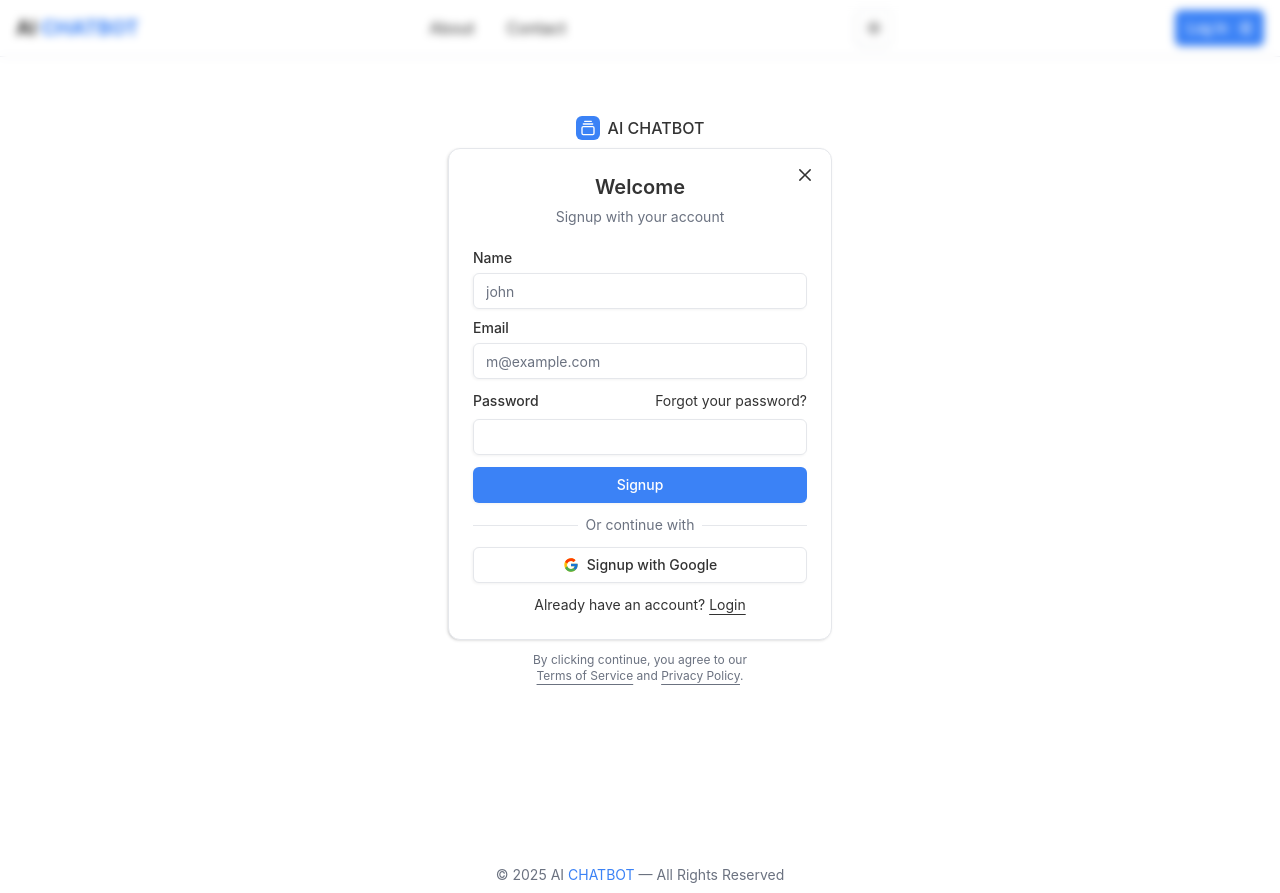
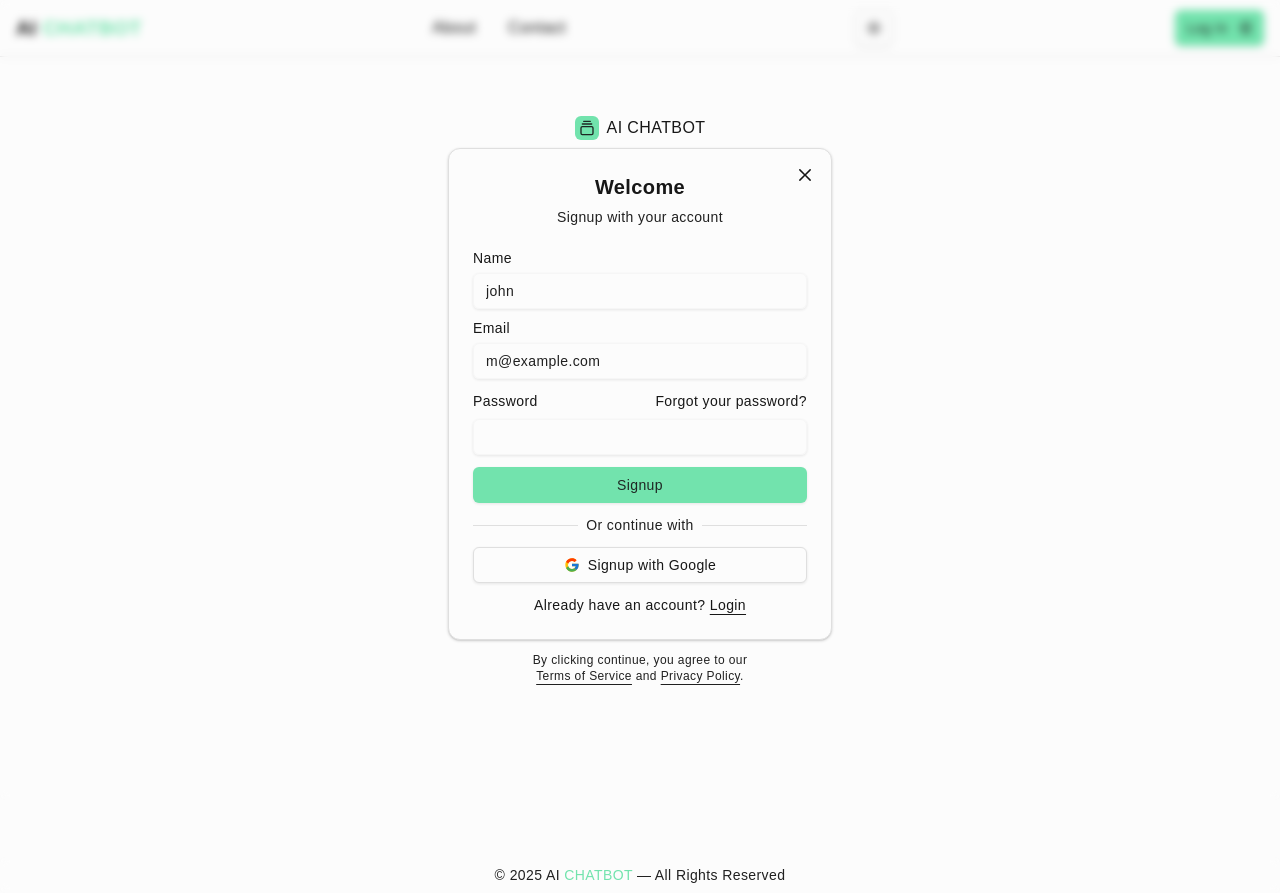
Before and after one commit to Anshuman6484/aichatbot-client, a React (Vite) app: page /signup in a window 1280 px wide. Built offline with nearby package versions, Linux system fonts and the light colour scheme; no server answers.

Commit message:
fix: UI and logic for chat message

```diff
--- a/src/components/AppLayout.jsx
+++ b/src/components/AppLayout.jsx
@@ -1,7 +1,7 @@
 import { Outlet } from 'react-router-dom'
 import Navbar from './Navbar'
 import Footer from './Footer'
-import { SidebarProvider, SidebarTrigger } from './ui/sidebar'
+import { SidebarProvider } from './ui/sidebar'
 import AppSidebar from './AppSidebar'
 import { Toaster } from '@/components/ui/sonner'
 import ScrollToTop from './ScrollToTop'
--- a/src/index.css
+++ b/src/index.css
@@ -9,108 +9,118 @@
   }
 }
 
+@layer base {
+  * {
+    @apply border-border outline-ring/50;
+  }
+  body {
+    @apply bg-background text-foreground;
+  }
+}
+
 :root {
-  --background: oklch(1 0 0);
-  --foreground: oklch(0.3211 0 0);
-  --card: oklch(1 0 0);
-  --card-foreground: oklch(0.3211 0 0);
-  --popover: oklch(1 0 0);
-  --popover-foreground: oklch(0.3211 0 0);
-  --primary: oklch(0.6231 0.188 259.8145);
-  --primary-foreground: oklch(1 0 0);
-  --secondary: oklch(0.967 0.0029 264.5419);
-  --secondary-foreground: oklch(0.4461 0.0263 256.8018);
-  --muted: oklch(0.9846 0.0017 247.8389);
-  --muted-foreground: oklch(0.551 0.0234 264.3637);
-  --accent: oklch(0.9514 0.025 236.8242);
-  --accent-foreground: oklch(0.3791 0.1378 265.5222);
-  --destructive: oklch(0.6368 0.2078 25.3313);
-  --destructive-foreground: oklch(1 0 0);
-  --border: oklch(0.9276 0.0058 264.5313);
-  --input: oklch(0.9276 0.0058 264.5313);
-  --ring: oklch(0.6231 0.188 259.8145);
-  --chart-1: oklch(0.6231 0.188 259.8145);
-  --chart-2: oklch(0.5461 0.2152 262.8809);
-  --chart-3: oklch(0.4882 0.2172 264.3763);
-  --chart-4: oklch(0.4244 0.1809 265.6377);
-  --chart-5: oklch(0.3791 0.1378 265.5222);
-  --sidebar: oklch(0.9846 0.0017 247.8389);
-  --sidebar-foreground: oklch(0.3211 0 0);
-  --sidebar-primary: oklch(0.6231 0.188 259.8145);
-  --sidebar-primary-foreground: oklch(1 0 0);
-  --sidebar-accent: oklch(0.9514 0.025 236.8242);
-  --sidebar-accent-foreground: oklch(0.3791 0.1378 265.5222);
-  --sidebar-border: oklch(0.9276 0.0058 264.5313);
-  --sidebar-ring: oklch(0.6231 0.188 259.8145);
-  --font-sans: Inter, sans-serif;
-  --font-serif: Open Sans, sans-serif;
-  --font-mono: Roboto Mono, monospace;
+  --background: oklch(0.9911 0 0);
+  --foreground: oklch(0.2046 0 0);
+  --card: oklch(0.9911 0 0);
+  --card-foreground: oklch(0.2046 0 0);
+  --popover: oklch(0.9911 0 0);
+  --popover-foreground: oklch(0.4386 0 0);
+  --primary: oklch(0.8348 0.1302 160.908);
+  --primary-foreground: oklch(0.2626 0.0147 166.4589);
+  --secondary: oklch(0.994 0 0);
+  --secondary-foreground: oklch(0.2046 0 0);
+  --muted: oklch(0.9461 0 0);
+  --muted-foreground: oklch(0.2435 0 0);
+  --accent: oklch(0.9461 0 0);
+  --accent-foreground: oklch(0.2435 0 0);
+  --destructive: oklch(0.5523 0.1927 32.7272);
+  --destructive-foreground: oklch(0.9934 0.0032 17.2118);
+  --border: oklch(0.9037 0 0);
+  --input: oklch(0.9731 0 0);
+  --ring: oklch(0.8348 0.1302 160.908);
+  --chart-1: oklch(0.8348 0.1302 160.908);
+  --chart-2: oklch(0.6231 0.188 259.8145);
+  --chart-3: oklch(0.6056 0.2189 292.7172);
+  --chart-4: oklch(0.7686 0.1647 70.0804);
+  --chart-5: oklch(0.6959 0.1491 162.4796);
+  --sidebar: oklch(0.9911 0 0);
+  --sidebar-foreground: oklch(0.5452 0 0);
+  --sidebar-primary: oklch(0.8348 0.1302 160.908);
+  --sidebar-primary-foreground: oklch(0.2626 0.0147 166.4589);
+  --sidebar-accent: oklch(0.9461 0 0);
+  --sidebar-accent-foreground: oklch(0.2435 0 0);
+  --sidebar-border: oklch(0.9037 0 0);
+  --sidebar-ring: oklch(0.8348 0.1302 160.908);
+  --font-sans: Outfit, sans-serif;
+  --font-serif: ui-serif, Georgia, Cambria, 'Times New Roman', Times, serif;
+  --font-mono: monospace;
   --radius: 0.5rem;
-  --shadow-2xs: -1px 1px 3px 0px hsl(0 0% 0% / 0.05);
-  --shadow-xs: -1px 1px 3px 0px hsl(0 0% 0% / 0.05);
-  --shadow-sm: -1px 1px 3px 0px hsl(0 0% 0% / 0.1),
-    -1px 1px 2px -1px hsl(0 0% 0% / 0.1);
-  --shadow: -1px 1px 3px 0px hsl(0 0% 0% / 0.1),
-    -1px 1px 2px -1px hsl(0 0% 0% / 0.1);
-  --shadow-md: -1px 1px 3px 0px hsl(0 0% 0% / 0.1),
-    -1px 2px 4px -1px hsl(0 0% 0% / 0.1);
-  --shadow-lg: -1px 1px 3px 0px hsl(0 0% 0% / 0.1),
-    -1px 4px 6px -1px hsl(0 0% 0% / 0.1);
-  --shadow-xl: -1px 1px 3px 0px hsl(0 0% 0% / 0.1),
-    -1px 8px 10px -1px hsl(0 0% 0% / 0.1);
-  --shadow-2xl: -1px 1px 3px 0px hsl(0 0% 0% / 0.25);
+  --shadow-2xs: 0px 1px 3px 0px hsl(0 0% 0% / 0.09);
+  --shadow-xs: 0px 1px 3px 0px hsl(0 0% 0% / 0.09);
+  --shadow-sm: 0px 1px 3px 0px hsl(0 0% 0% / 0.17),
+    0px 1px 2px -1px hsl(0 0% 0% / 0.17);
+  --shadow: 0px 1px 3px 0px hsl(0 0% 0% / 0.17),
+    0px 1px 2px -1px hsl(0 0% 0% / 0.17);
+  --shadow-md: 0px 1px 3px 0px hsl(0 0% 0% / 0.17),
+    0px 2px 4px -1px hsl(0 0% 0% / 0.17);
+  --shadow-lg: 0px 1px 3px 0px hsl(0 0% 0% / 0.17),
+    0px 4px 6px -1px hsl(0 0% 0% / 0.17);
+  --shadow-xl: 0px 1px 3px 0px hsl(0 0% 0% / 0.17),
+    0px 8px 10px -1px hsl(0 0% 0% / 0.17);
+  --shadow-2xl: 0px 1px 3px 0px hsl(0 0% 0% / 0.43);
+  --tracking-normal: 0.025em;
 }
 
 .dark {
-  --background: oklch(0.2046 0 0);
-  --foreground: oklch(0.9219 0 0);
-  --card: oklch(0.2686 0 0);
-  --card-foreground: oklch(0.9219 0 0);
-  --popover: oklch(0.2686 0 0);
-  --popover-foreground: oklch(0.9219 0 0);
-  --primary: oklch(0.6231 0.188 259.8145);
-  --primary-foreground: oklch(1 0 0);
-  --secondary: oklch(0.2686 0 0);
-  --secondary-foreground: oklch(0.9219 0 0);
-  --muted: oklch(0.2686 0 0);
-  --muted-foreground: oklch(0.7155 0 0);
-  --accent: oklch(0.3791 0.1378 265.5222);
-  --accent-foreground: oklch(0.8823 0.0571 254.1284);
-  --destructive: oklch(0.6368 0.2078 25.3313);
-  --destructive-foreground: oklch(1 0 0);
-  --border: oklch(0.3715 0 0);
-  --input: oklch(0.3715 0 0);
-  --ring: oklch(0.6231 0.188 259.8145);
-  --chart-1: oklch(0.7137 0.1434 254.624);
-  --chart-2: oklch(0.6231 0.188 259.8145);
-  --chart-3: oklch(0.5461 0.2152 262.8809);
-  --chart-4: oklch(0.4882 0.2172 264.3763);
-  --chart-5: oklch(0.4244 0.1809 265.6377);
-  --sidebar: oklch(0.2046 0 0);
-  --sidebar-foreground: oklch(0.9219 0 0);
-  --sidebar-primary: oklch(0.6231 0.188 259.8145);
-  --sidebar-primary-foreground: oklch(1 0 0);
-  --sidebar-accent: oklch(0.3791 0.1378 265.5222);
-  --sidebar-accent-foreground: oklch(0.8823 0.0571 254.1284);
-  --sidebar-border: oklch(0.3715 0 0);
-  --sidebar-ring: oklch(0.6231 0.188 259.8145);
-  --font-sans: Inter, sans-serif;
-  --font-serif: Open Sans, sans-serif;
-  --font-mono: Roboto Mono, monospace;
+  --background: oklch(0.1822 0 0);
+  --foreground: oklch(0.9288 0.0126 255.5078);
+  --card: oklch(0.2046 0 0);
+  --card-foreground: oklch(0.9288 0.0126 255.5078);
+  --popover: oklch(0.2603 0 0);
+  --popover-foreground: oklch(0.7348 0 0);
+  --primary: oklch(0.4365 0.1044 156.7556);
+  --primary-foreground: oklch(0.9213 0.0135 167.1556);
+  --secondary: oklch(0.2603 0 0);
+  --secondary-foreground: oklch(0.9851 0 0);
+  --muted: oklch(0.2393 0 0);
+  --muted-foreground: oklch(0.7122 0 0);
+  --accent: oklch(0.3132 0 0);
+  --accent-foreground: oklch(0.9851 0 0);
+  --destructive: oklch(0.3123 0.0852 29.7877);
+  --destructive-foreground: oklch(0.9368 0.0045 34.3092);
+  --border: oklch(0.2809 0 0);
+  --input: oklch(0.2603 0 0);
+  --ring: oklch(0.8003 0.1821 151.711);
+  --chart-1: oklch(0.8003 0.1821 151.711);
+  --chart-2: oklch(0.7137 0.1434 254.624);
+  --chart-3: oklch(0.709 0.1592 293.5412);
+  --chart-4: oklch(0.8369 0.1644 84.4286);
+  --chart-5: oklch(0.7845 0.1325 181.912);
+  --sidebar: oklch(0.1822 0 0);
+  --sidebar-foreground: oklch(0.6301 0 0);
+  --sidebar-primary: oklch(0.4365 0.1044 156.7556);
+  --sidebar-primary-foreground: oklch(0.9213 0.0135 167.1556);
+  --sidebar-accent: oklch(0.3132 0 0);
+  --sidebar-accent-foreground: oklch(0.9851 0 0);
+  --sidebar-border: oklch(0.2809 0 0);
+  --sidebar-ring: oklch(0.8003 0.1821 151.711);
+  --font-sans: Outfit, sans-serif;
+  --font-serif: ui-serif, Georgia, Cambria, 'Times New Roman', Times, serif;
+  --font-mono: monospace;
   --radius: 0.5rem;
-  --shadow-2xs: -1px 1px 3px 0px hsl(0 0% 0% / 0.05);
-  --shadow-xs: -1px 1px 3px 0px hsl(0 0% 0% / 0.05);
-  --shadow-sm: -1px 1px 3px 0px hsl(0 0% 0% / 0.1),
-    -1px 1px 2px -1px hsl(0 0% 0% / 0.1);
-  --shadow: -1px 1px 3px 0px hsl(0 0% 0% / 0.1),
-    -1px 1px 2px -1px hsl(0 0% 0% / 0.1);
-  --shadow-md: -1px 1px 3px 0px hsl(0 0% 0% / 0.1),
-    -1px 2px 4px -1px hsl(0 0% 0% / 0.1);
-  --shadow-lg: -1px 1px 3px 0px hsl(0 0% 0% / 0.1),
-    -1px 4px 6px -1px hsl(0 0% 0% / 0.1);
-  --shadow-xl: -1px 1px 3px 0px hsl(0 0% 0% / 0.1),
-    -1px 8px 10px -1px hsl(0 0% 0% / 0.1);
-  --shadow-2xl: -1px 1px 3px 0px hsl(0 0% 0% / 0.25);
+  --shadow-2xs: 0px 1px 3px 0px hsl(0 0% 0% / 0.09);
+  --shadow-xs: 0px 1px 3px 0px hsl(0 0% 0% / 0.09);
+  --shadow-sm: 0px 1px 3px 0px hsl(0 0% 0% / 0.17),
+    0px 1px 2px -1px hsl(0 0% 0% / 0.17);
+  --shadow: 0px 1px 3px 0px hsl(0 0% 0% / 0.17),
+    0px 1px 2px -1px hsl(0 0% 0% / 0.17);
+  --shadow-md: 0px 1px 3px 0px hsl(0 0% 0% / 0.17),
+    0px 2px 4px -1px hsl(0 0% 0% / 0.17);
+  --shadow-lg: 0px 1px 3px 0px hsl(0 0% 0% / 0.17),
+    0px 4px 6px -1px hsl(0 0% 0% / 0.17);
+  --shadow-xl: 0px 1px 3px 0px hsl(0 0% 0% / 0.17),
+    0px 8px 10px -1px hsl(0 0% 0% / 0.17);
+  --shadow-2xl: 0px 1px 3px 0px hsl(0 0% 0% / 0.43);
 }
 
 @theme inline {
@@ -164,20 +174,15 @@
   --shadow-lg: var(--shadow-lg);
   --shadow-xl: var(--shadow-xl);
   --shadow-2xl: var(--shadow-2xl);
+
+  --tracking-tighter: calc(var(--tracking-normal) - 0.05em);
+  --tracking-tight: calc(var(--tracking-normal) - 0.025em);
+  --tracking-normal: var(--tracking-normal);
+  --tracking-wide: calc(var(--tracking-normal) + 0.025em);
+  --tracking-wider: calc(var(--tracking-normal) + 0.05em);
+  --tracking-widest: calc(var(--tracking-normal) + 0.1em);
 }
 
-@layer base {
-  * {
-    @apply border-border outline-ring/50;
-  }
-  body {
-    @apply bg-background text-foreground;
-  }
+body {
+  letter-spacing: var(--tracking-normal);
 }
-
-@layer base {
-  body.no-scroll,
-  html.no-scroll {
-    overflow: hidden !important;
-  }
-}
--- a/src/pages/LogIn/functions/loginAction.js
+++ b/src/pages/LogIn/functions/loginAction.js
@@ -5,8 +5,8 @@ export const action = async ({ request }) => {
     const formData = await request.formData()
     const email = formData.get('email')
     const password = formData.get('password')
-    await login(email, password)
-    return { success: 'Login Successful!' }
+    const response = await login(email, password)
+    return { success: 'Login Successful!', response }
   } catch (err) {
     return { error: 'Login Failed!' }
   }
--- a/src/pages/SignUp/functions/signupAction.js
+++ b/src/pages/SignUp/functions/signupAction.js
@@ -6,8 +6,8 @@ export const action = async ({ request }) => {
     const name = formData.get('name')
     const email = formData.get('email')
     const password = formData.get('password')
-    await signup(name, email, password)
-    return { success: 'Signup Successful!' }
+    const response = await signup(name, email, password)
+    return { success: 'Signup Successful!', response }
   } catch (err) {
     return { error: 'Signup Failed!' }
   }
--- a/src/services/airequest.js
+++ b/src/services/airequest.js
@@ -1,8 +1,12 @@
 import axios from './axios'
 
-export const queryToAI = async (messages) => {
+export const queryToAI = async (userId, content, conversationId) => {
   try {
-    const response = await axios.post('/ai', { messages })
+    const response = await axios.post('/ai', {
+      userId,
+      content,
+      conversationId,
+    })
     const output = response.data?.output
     return output
   } catch (err) {
--- a/src/services/auth.js
+++ b/src/services/auth.js
@@ -15,6 +15,8 @@ export const login = async (email, password) => {
 export const signup = async (name, email, password) => {
   try {
     const response = await axios.post('/auth/signup', { name, email, password })
+    const { token } = response.data
+    localStorage.setItem('token', token)
     return response.data
   } catch (err) {
     console.error('Signup failed:', err.response?.data || err.message)
```
Also changed, not shown: src/pages/Home/index.jsx (+44 -30 lines), src/pages/LogIn/components/login-form.jsx (+7 -1 lines), src/pages/SignUp/components/signup-form.jsx (+7 -1 lines). Lines whose indentation alone changed are shown as unchanged.
